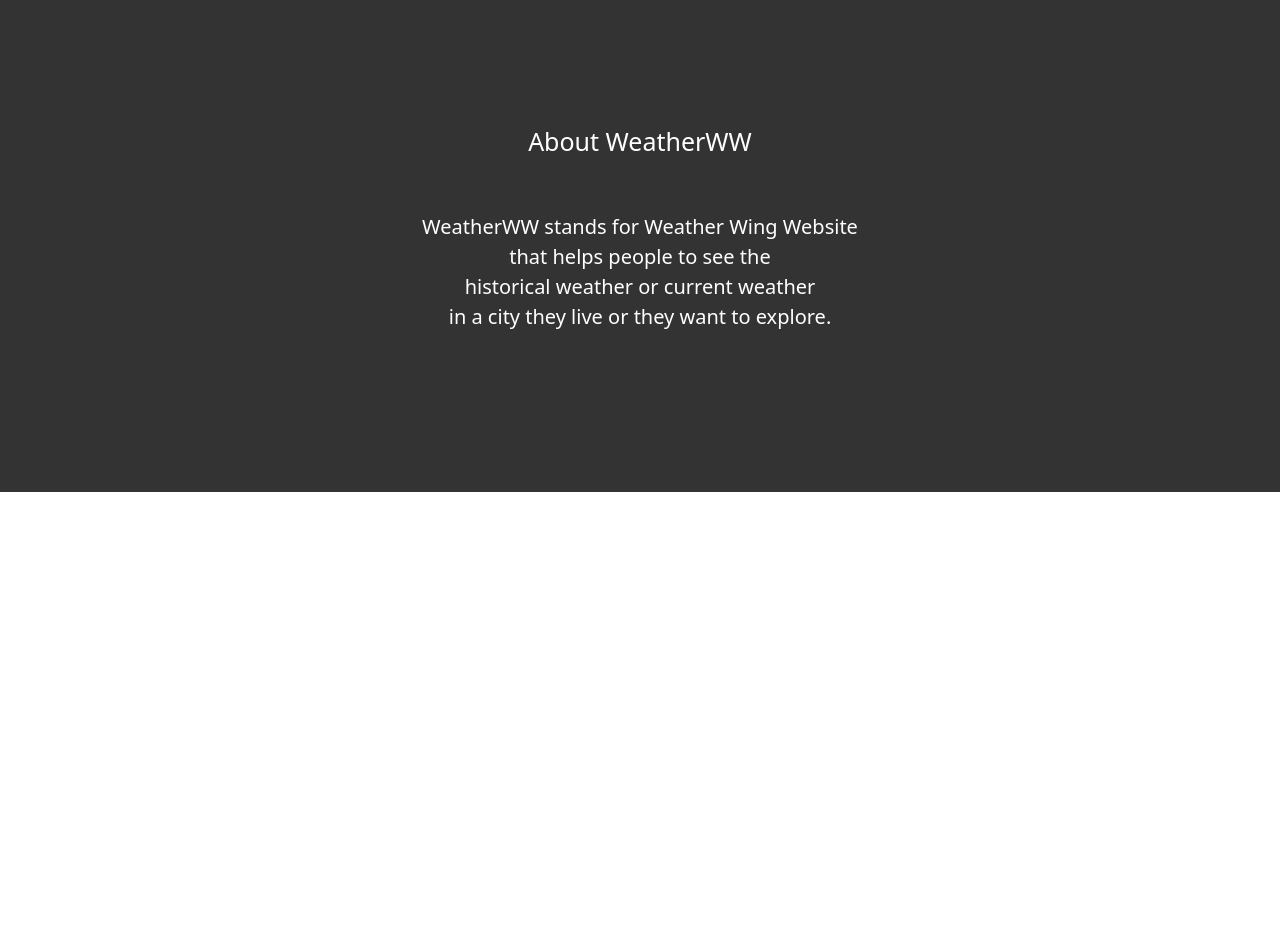
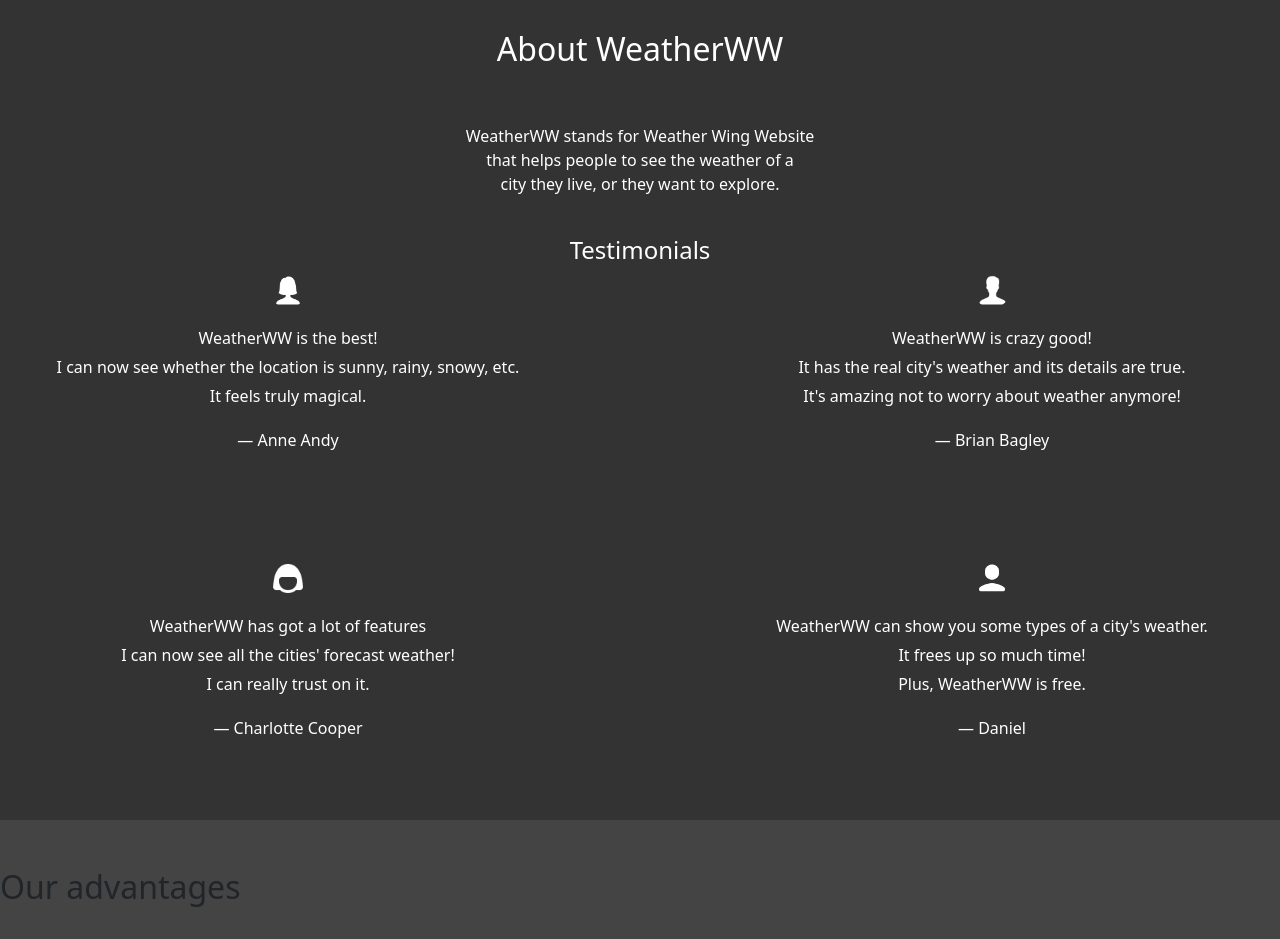
Before and after one commit to Sithila-Sihan-Somaratne/WeatherWW, a plain HTML site: page index.html in a window 1280 px wide. Shown: the part 680-1619 px from the top of the page. Before the commit the page ends 1172 px from the top, so only its background shows below. Drawn offline with nearby package versions, Linux system fonts and the light colour scheme.

Commit message:
Added images!

```diff
--- a/index.html
+++ b/index.html
@@ -48,16 +48,75 @@
       </div>
       <br><br><br><br><br><br>
       </section>
-      <section id="#about" class="section-about">
-        <br><br><br><br><br><br>
-        <h2 style="font-size: 25px;">About WeatherWW</h2><br><br>
-        <p style="font-size: 20px;">
+      <section id="about" class="section-about">
+        <br><br>
+        <h2>About WeatherWW</h2><br>
+        <p>
+          <br>
           WeatherWW stands for Weather Wing Website <br>
-          that helps people to see the<br>
-          historical weather or current weather <br>
-          in a city they live or they want to explore.
+          that helps people to see the weather of a <br>
+          city they live, or they want to explore. <br>
+          <br>
         </p>
-        <br><br><br><br><br><br>
+        <h4>Testimonials</h4>
+        <div class="testimonials">
+          <figure class="testimonial">
+            <img
+              class="testimonial-img"
+              alt="Photo of customer David Bacon"
+              src="assets/Anne.png"
+            />
+            <blockquote class="testimonial-text">
+              WeatherWW is the best! <br> I can now see whether
+              the location is sunny, rainy, snowy, etc. <br> It feels truly magical.
+            </blockquote>
+            <p class="testimonial-name">&mdash; Anne Andy</p>
+          </figure>
+
+          <figure class="testimonial">
+            <img
+              class="testimonial-img"
+              alt="Photo of customer Brian Haddon"
+              src="assets/Brian.png"
+            />
+            <blockquote class="testimonial-text">
+              WeatherWW is crazy good! <br> It has the real city's weather and
+              its details are true. <br> It's amazing not to worry about weather anymore!
+            </blockquote>
+            <p class="testimonial-name">&mdash; Brian Bagley</p>
+          </figure>
+
+          <figure class="testimonial">
+            <img
+              class="testimonial-img"
+              alt="Photo of customer Sam Mace"
+              src="assets/Charlotte.png"
+            />
+            <blockquote class="testimonial-text">
+              WeatherWW has got a lot of features <br> I can now see all the cities' forecast weather!
+              <br> I can really trust on it.
+            </blockquote>
+            <p class="testimonial-name">&mdash; Charlotte Cooper</p>
+          </figure>
+
+          <figure class="testimonial">
+            <img
+              class="testimonial-img"
+              alt="Photo of customer Hilda Salton"
+              src="assets/Daniel.png"
+            />
+            <blockquote class="testimonial-text">
+              WeatherWW can show you some types of a city's weather. <br> It frees up so much
+              time! <br> Plus, WeatherWW is free.
+            </blockquote>
+            <p class="testimonial-name">&mdash; Daniel </p>
+          </figure>
+        </div>
+        <br><br>
+      </section>
+      <section id="advantages" class="section-advantages">
+          <br><br>
+          <h2>Our advantages</h2><br>
       </section>
     <script src="https://cdn.jsdelivr.net/npm/bootstrap@5.3.2/dist/js/bootstrap.bundle.min.js" integrity="sha384-C6RzsynM9kWDrMNeT87bh95OGNyZPhcTNXj1NW7RuBCsyN/o0jlpcV8Qyq46cDfL" crossorigin="anonymous"></script>
     <script src="https://code.jquery.com/jquery-3.7.1.js" integrity="sha256-eKhayi8LEQwp4NKxN+CfCh+3qOVUtJn3QNZ0TciWLP4=" crossorigin="anonymous"></script>
--- a/styles/style.css
+++ b/styles/style.css
@@ -3,9 +3,9 @@
     padding: 0;
     box-shadow: none;
 }
-  /*****************/
- /*    HEADER    */
-/***************/
+  /**********************/
+ /*       HEADER       */
+/**********************/
 header {
     display: flex;
     justify-content: space-between;
@@ -17,9 +17,9 @@ header {
     padding: 0 4.8rem;
     position: relative;
 }
-  /*****************/
- /*NAVIGATION BAR*/
-/***************/
+  /**********************/
+ /*   NAVIGATION BAR   */
+/**********************/
 .main-nav{
     margin-left: 4.15rem;
 }
@@ -53,9 +53,9 @@ header {
 header {
     position: fixed;
 }
-  /*****************/
- /* HOME SECTION */
-/***************/
+  /**********************/
+ /*    HOME SECTION    */
+/**********************/
 .section-home{
     background-color: #ffff00;
 }
@@ -70,11 +70,39 @@ header {
     flex: 50%;
     padding: 50px;
 }
-  /*****************/
- /*ABOUT SECTION */
-/***************/
+  /**********************/
+ /*    ABOUT SECTION   */
+/**********************/
 .section-about{
     text-align: center;
     background-color: #333333;
     color: #ffffff;
 }
+.testimonials {
+    display: grid;
+    grid-template-columns: 1fr 1fr;
+    row-gap: 4.8rem;
+    column-gap: 8rem;
+}
+.testimonial-img {
+    width: 2.2rem;
+    border-radius: 50%;
+    margin-bottom: 1rem;
+}
+
+.testimonial-text {
+    font-size: 1rem;
+    line-height: 1.8;
+    margin-bottom: 1.1rem;
+}
+
+.testimonial-name {
+    font-size: 1rem;
+    color: #ffffff;
+}
+  /**********************/
+ /* ADVANTAGES SECTION */
+/**********************/
+.section-advantages{
+    background-color: #444444;
+}
```
Also changed, not shown: assets/Anne.png (added), assets/Brian.png (added), assets/Charlotte.png (added), assets/Daniel.png (added).
